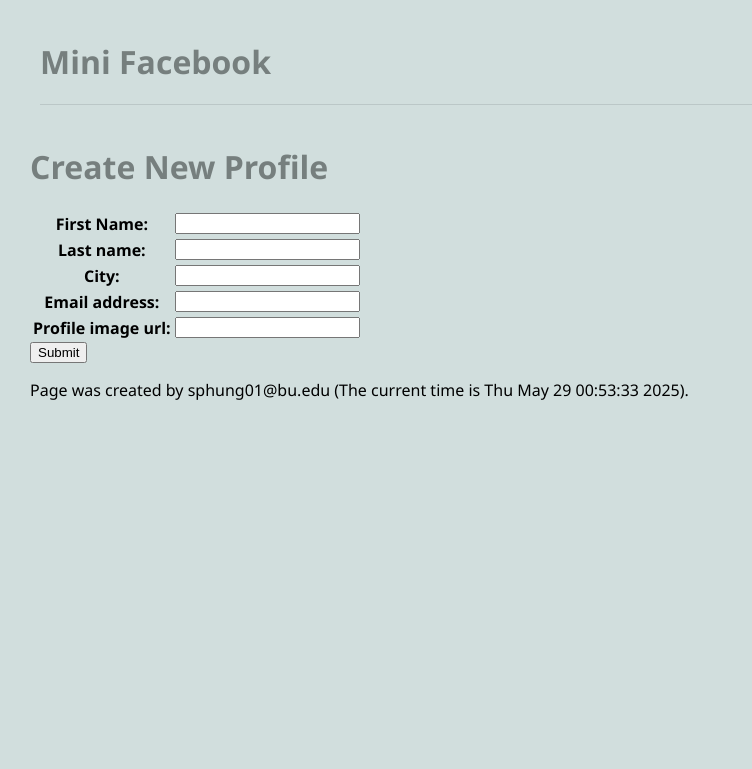
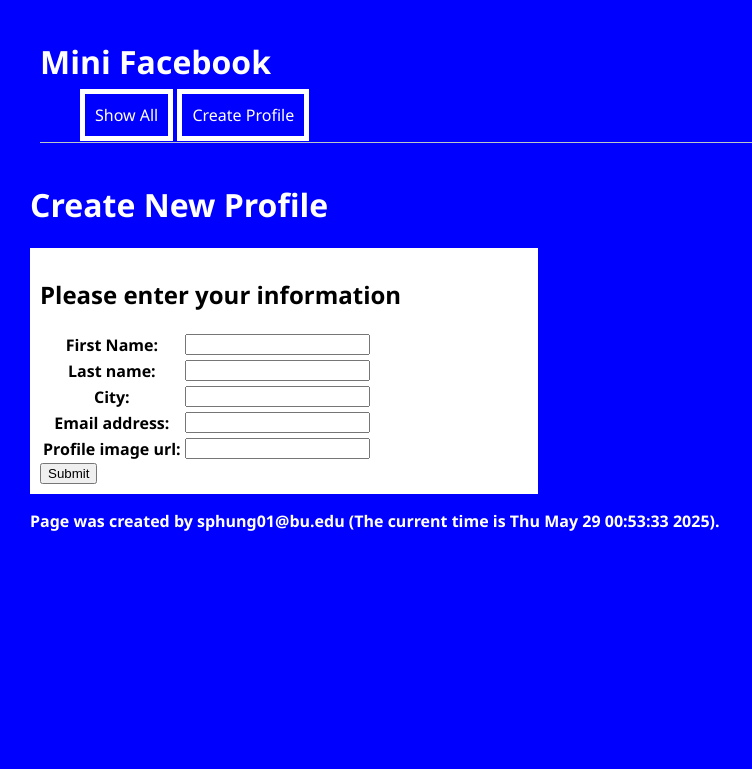
Before and after one commit to sphung01/cs412-django, a Django app: page /mini_fb/create_profile in a window 1280 px wide. Shown: the top 769 px of the page, without its empty margins (0-752 px from the left). Run offline with Django 5.2, Linux system fonts and the light colour scheme.

Commit message:
Made nav bar and styled

```diff
--- a/mini_fb/templates/mini_fb/base.html
+++ b/mini_fb/templates/mini_fb/base.html
@@ -24,6 +24,19 @@
                     <h1>Mini Facebook</h1>
                 </a>
 
+                <!-- Navigation Bar -->
+                <nav>
+                    <ul>
+                        <a href="{% url 'mini_fb:show_all_profiles' %}">
+                            <li>Show All</li>
+                        </a>
+                        <a href="{% url 'mini_fb:create_profile' %}">
+                            <li>Create Profile</li>
+                        </a>
+                    </ul>
+                </nav>
+                <!-- Navigation Bar (END) -->
+
             </header>
             <!-- Header/Title of the website (END) -->
 
@@ -35,7 +48,7 @@
 
             <!-- A footer at the bottom of the page -->
             <footer>
-                Page was created by sphung01@bu.edu (The current time is {{current_time}}).
+                <strong>Page was created by sphung01@bu.edu (The current time is {{current_time}}).</strong>
             </footer>
             <!-- A footer at the bottom of the page (END) -->
 
--- a/mini_fb/templates/mini_fb/create_profile_form.html
+++ b/mini_fb/templates/mini_fb/create_profile_form.html
@@ -10,9 +10,10 @@
 <h1>Create New Profile</h1>
 
 <!-- display the HTML form -->
-<form action="{% url 'mini_fb:create_profile' %}" method="POST">
+<form action="{% url 'mini_fb:create_profile' %}" method="POST" class="form-style">
     {% csrf_token %}
-    <table>
+    <h2 class="form-title">Please enter your information</h2>
+    <table class="form-table">
         {{form.as_table}}
     </table>
 
--- a/mini_fb/templates/mini_fb/create_status_form.html
+++ b/mini_fb/templates/mini_fb/create_status_form.html
@@ -10,9 +10,10 @@
 <h1>Create New Message</h1>
 
 <!-- display the HTML form -->
-<form method="POST">
+<form method="POST" class="form-style">
     {% csrf_token %}
-    <table>
+    <h2 class="form-title">What's on your mind?</h2>
+    <table class="form-table">
         {{form.as_table}}
     </table>
 
--- a/mini_fb/urls.py
+++ b/mini_fb/urls.py
@@ -14,6 +14,7 @@ Configures URLs for the 'mini_fb' app
 
 Routes:
 - /mini_fb/                               -> Takes the user to a page with all profiles showing
+- /mini_fb/show_all                       -> Same as default link above
 - /mini_fb/profile/<int:pk>               -> A page that shows a specific profile with their own primary key
 - /mini_fb/create_profile                 -> A page for the user to create new profile
 - /mini_fb/profile/<int:pk>/create_status -> A page to add new messages for specific profile
@@ -32,6 +33,7 @@ app_name = 'mini_fb'
 
 urlpatterns = [
     path('', ShowAllProfilesView.as_view(), name="show_all_profiles"),
+    path('show_all', ShowAllProfilesView.as_view(), name="show_all_profiles"),
     path('profile/<int:pk>', ShowProfilePageView.as_view(), name='profile'),
     path('create_profile', CreateProfileView.as_view(), name='create_profile'),
     path('profile/<int:pk>/create_status', CreateStatusMessageView.as_view(), name='create_status'),
--- a/static/mini_fb_styles.css
+++ b/static/mini_fb_styles.css
@@ -9,17 +9,16 @@
 
 body {
     margin: 30px;
-    background: #d1dedd;
+    background: blue;
     font-family:'Segoe UI', Tahoma, Geneva, Verdana, sans-serif;
 }
 
-ul, li {
-    padding: 0px;
-    list-style-type: none;
+h1 {
+    color: white;
 }
 
-h1, h2, h3 {
-    color: #767f7e;
+h2, h3 {
+    color: #828b82;
 }
 
 p {
@@ -66,10 +65,38 @@ article p, article h3 {
 
 nav li {
     display: inline;
+    padding: 0px;
+    list-style-type: none;
+    color: white;
+    border-width: 5px;
+    border-style: solid;
+    padding: 10px;
 }
 
 a {
     text-decoration: none;
+}
+
+li:hover {
+    background-color: black;
+}
+
+.form-style {
+    background-color: white;
+    width: 40%;
+    padding: 10px;
+}
+
+.form-table {
+    color: black;
+}
+
+.form-title {
+    color: black;
+}
+
+footer {
+    color: white;
 }
 
 /* responsive styles: adapt to smaller screen sizes */
```
